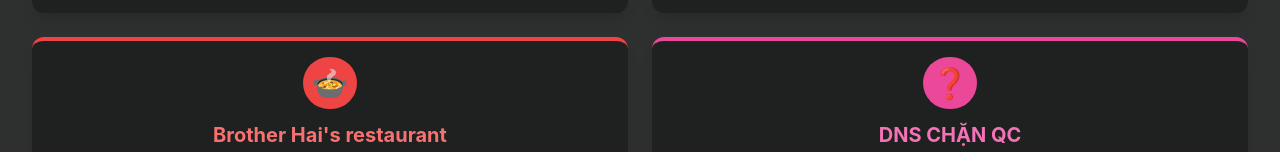
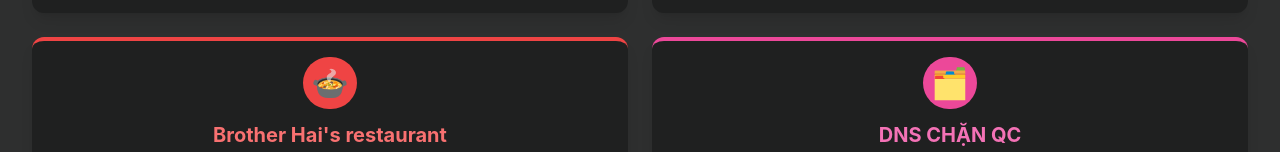
Before and after one commit to datlun2k11-pixel/Datlunok.github.io, a plain HTML site: page index.html in a window 1280 px wide. Shown: the part 1197-1349 px from the top of the page. Drawn offline with nearby package versions, Linux system fonts and the light colour scheme.

Commit message:
Replace question mark emoji with folder emoji

```diff
--- a/index.html
+++ b/index.html
@@ -225,7 +225,7 @@
             <div class="app-card rounded-xl shadow-lg p-4 border-t-4 border-pink-500 fade-in" style="animation-delay: 0.6s;">
                 <div class="card-content-wrapper flex flex-col justify-start">
                     <div class="text-3xl mb-3 text-center">
-                        <span class="p-2 bg-pink-500 rounded-full inline-block">❓</span>
+                        <span class="p-2 bg-pink-500 rounded-full inline-block">🗂️</span>
                     </div>
                     <h2 class="text-xl font-bold mb-1 text-pink-400 text-center">DNS CHẶN QC</h2>
                     <p class="text-gray-400 mb-3 text-xs sm:text-sm flex-grow">
```
